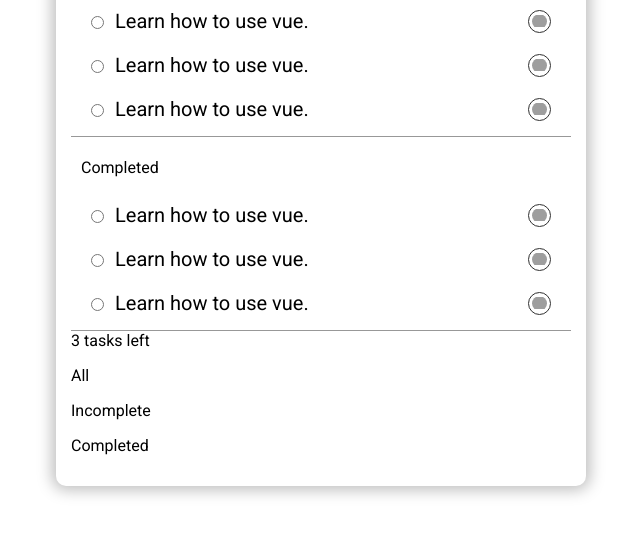
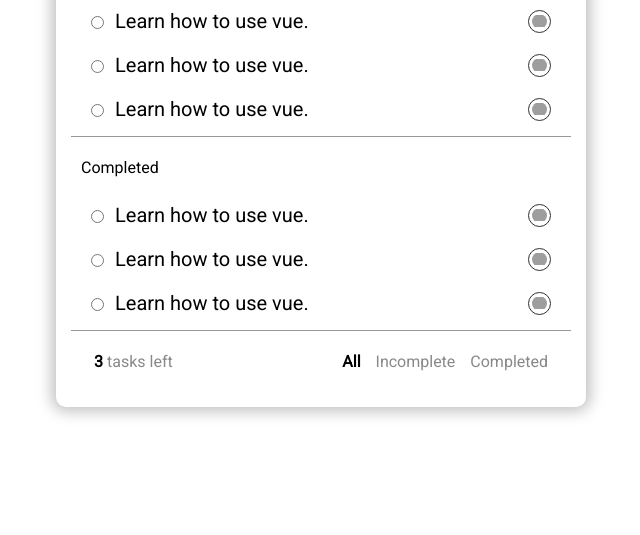
Before and after one commit to banerjee08/Todo-list, a plain HTML site: page index.html in a window 1280 px wide. Shown: the part 125-660 px from the top of the page, without its empty margins (319-959 px from the left). Drawn offline with Linux system fonts and the light colour scheme; grey boxes are pictures that could not be loaded.

Commit message:
HTML & CSS completed for footer

```diff
--- a/index.css
+++ b/index.css
@@ -10,8 +10,13 @@ body {
 }
 
 /* typography */
-.actions{
+.text-light{
     color: #888888
+}
+
+.text-highlight{
+    font-weight: bold;
+    color: black
 }
 
 .header {
@@ -124,12 +129,25 @@ ul{
 }
 
 .footer{
-    /* border-top: 1px solid #989898 */
+    display: flex;
+    /* background-color: lightblue; */
+    padding: 5px 23px;
 }
 
-/* .input-radio{
+.status{
+    margin-left: auto;
+
+
+}
+
+.task_status{
+    display: flex;
+    gap: 15px;
+}
+
+.task_counter{
     align-self: center;
-} */
+}
 
 .border-bottom{
     border-bottom: 1px solid #989898
--- a/index.html
+++ b/index.html
@@ -22,7 +22,7 @@
             <img src="https://cdn-icons-png.flaticon.com/512/3416/3416075.png" id="input_add" class="input_add">
         </div>
 
-        <div class="actions border-bottom">
+        <div class="actions border-bottom text-light">
             <img src="https://img.icons8.com/ios-filled/512/double-tick.png" id="double_tick" class="double_tick">
             <li class="action_btns">
                 <ul>Complete all tasks</ul>
@@ -71,11 +71,11 @@
         </div>
     </section>
 
-    <section class="footer">
-        <div class="task_counter">3 tasks left</div>
-        <div class="task_status">
-            <li>
-                <ul>All</ul>
+    <section class="footer text-light">
+        <div class="task_counter"><span class="text-highlight">3</span> tasks left</div>
+        <div class="status">
+            <li class="task_status">
+                <ul class="text-highlight">All</ul>
                 <ul>Incomplete</ul>
                 <ul>Completed</ul>
             </li>
```
